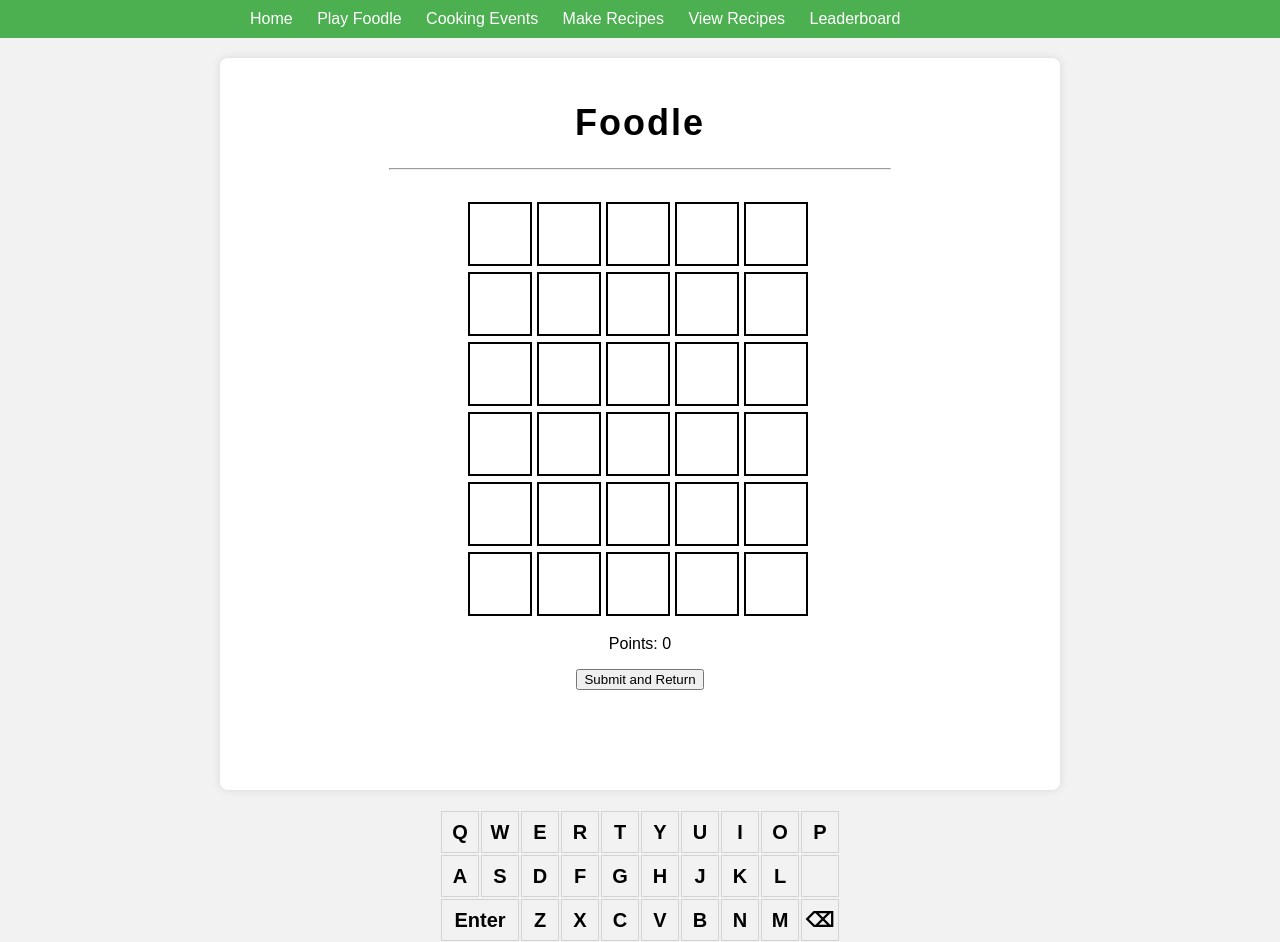
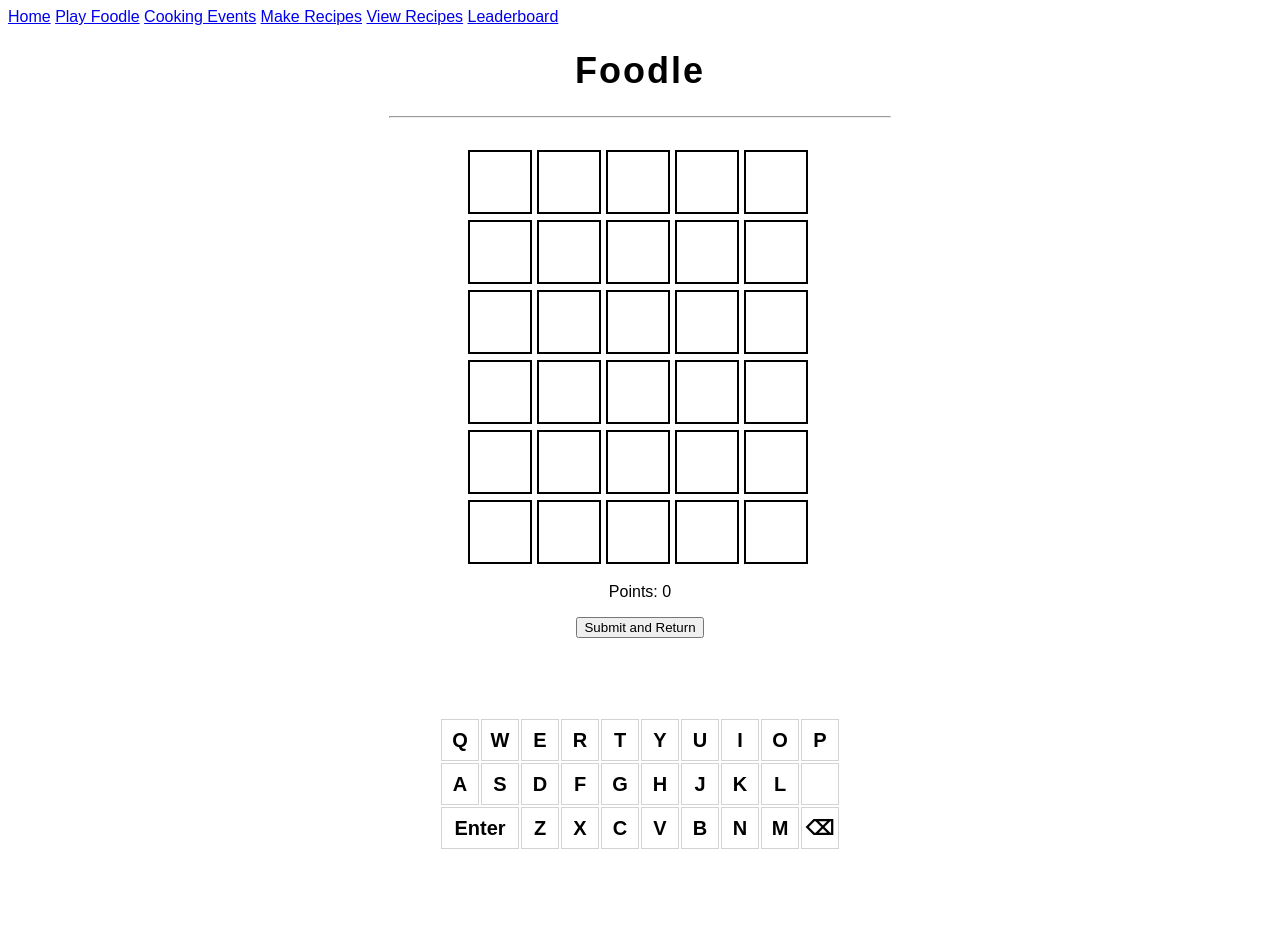
Before and after one commit to DanielHart-02/ECM2434-Group-4348-, a Django app: page /foodle/play/ in a window 1280 px wide. After the commit the page ends 849 px from the top, so only its background shows below. Run offline with Django 5.2, Linux system fonts and the light colour scheme; a user stored in the database is signed in.

Commit message:
Update index.html

```diff
--- a/ecm2434_coursework/foodle/templates/foodle/index.html
+++ b/ecm2434_coursework/foodle/templates/foodle/index.html
@@ -1,57 +1,6 @@
-<!DOCTYPE html>
-<html lang="en">
-
-<head>
-    <meta charset="UTF-8">
-    <meta name="viewport" content="width=device-width, initial-scale=1.0">
-    <title>App Navigation</title>
-
-    <style>
-        body {
-            font-family: Arial, sans-serif;
-            background-color: #f2f2f2;
-            margin: 0;
-            padding: 0;
-            box-sizing: border-box;
-        }
-
-        nav {
-            background-color: #4caf50;
-            color: #fff;
-            padding: 10px 0;
-        }
-
-        nav div {
-            max-width: 800px;
-            margin: 0 auto;
-            text-align: left;
-        }
-
-        a {
-            color: #fff;
-            text-decoration: none;
-            margin: 0 10px;
-        }
-
-        a:hover {
-            text-decoration: underline;
-        }
-
-        .container {
-            max-width: 800px;
-            margin: 20px auto;
-            background-color: #ffffff;
-            padding: 20px;
-            border-radius: 8px;
-            box-shadow: 0 0 10px rgba(0, 0, 0, 0.1);
-        }
-    </style>
-</head>
-
-<body>
-
-    <nav>
-        <div>
+<nav>
+    <div>
+        <div style="text-align: left;">
             <a href="{% url 'foodle:home' %}">Home</a>
             <a href="{% url 'foodle:play' %}">Play Foodle</a>
             <a href="{% url 'foodle:events' %}">Cooking Events</a>
@@ -59,13 +8,10 @@
             <a href="#">View Recipes</a>
             <a href="{% url 'foodle:leaderboard' %}">Leaderboard</a>
         </div>
-    </nav>
-
-    <div class="container">
-        {% block content %}
-        {% endblock %}
     </div>
-
+</nav>
+{% block content %}
+{% endblock content %}
 </body>
 
 </html>
```
